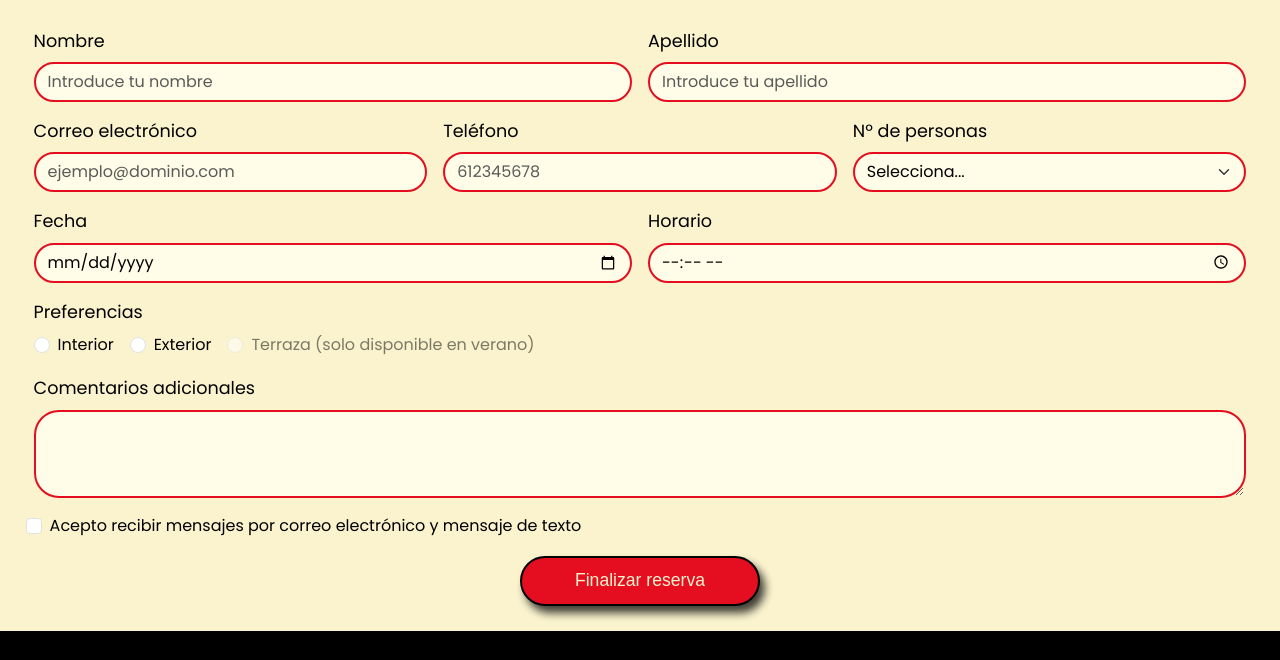
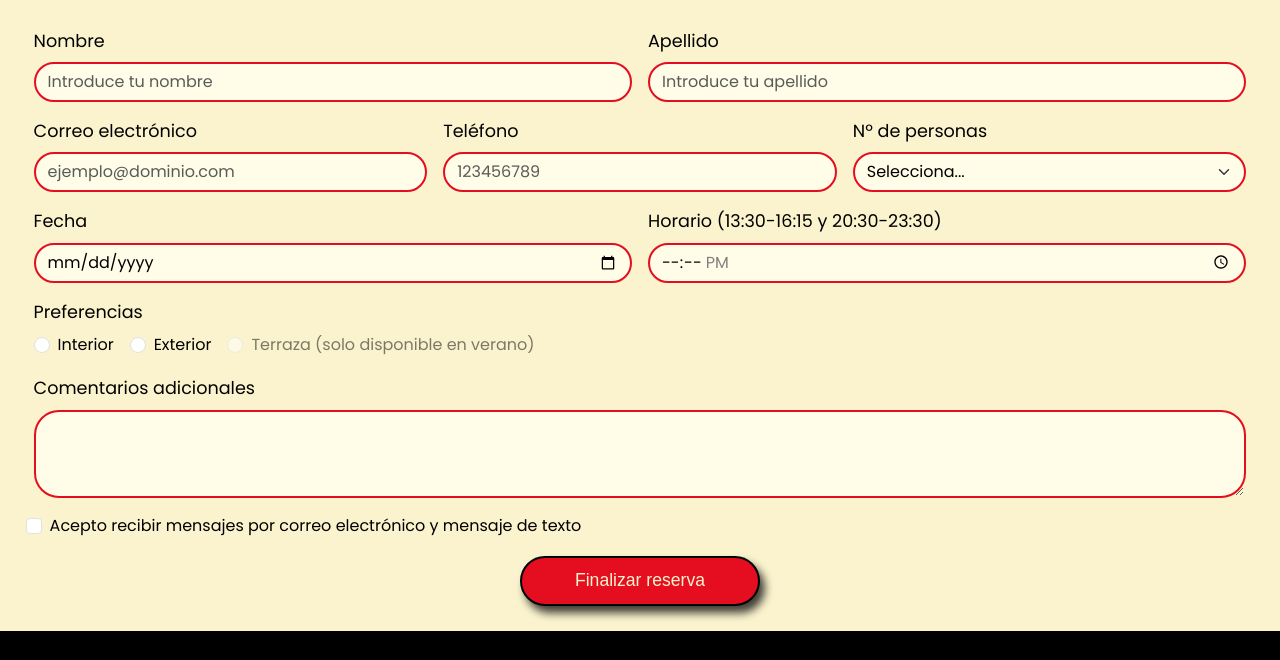
Before and after one commit to lucianoadorni/web-komainu, a website: page reservar.html in a window 1280 px wide. Shown: the part 120-780 px from the top of the page. Drawn offline with nearby package versions, Linux system fonts and the light colour scheme; a web font is replaced by a local one.

Commit message:
FIxed stuff

```diff
--- a/reservar.html
+++ b/reservar.html
@@ -61,7 +61,7 @@
             </div>
             <div class="col-md-4">
                 <label for="numberInput" class="form-label">Teléfono</label>
-                <input type="tel" class="form-control" placeholder="612345678" id="numberInput" required>
+                <input type="tel" class="form-control" placeholder="123456789" id="numberInput" required>
                 <div class="invalid-feedback">Por favor, introduce un número de teléfono válido.</div>
             </div>
             <div class="col-md-4">
@@ -85,8 +85,8 @@
                 <div class="invalid-feedback">Por favor, selecciona un horario.</div>
             </div>
             <div class="col-md-6">
-                <label class="form-label">Horario</label>
-                <input id="startDate" class="form-control" type="time" required>
+                <label class="form-label">Horario (13:30-16:15 y 20:30-23:30)</label>
+                <input id="startTime" class="form-control" type="time" min="13:30" max="16:15" step="1800" required>
                 <div class="invalid-feedback">Por favor, selecciona un horario.</div>
             </div>
             <div class="col-md-12">
```
